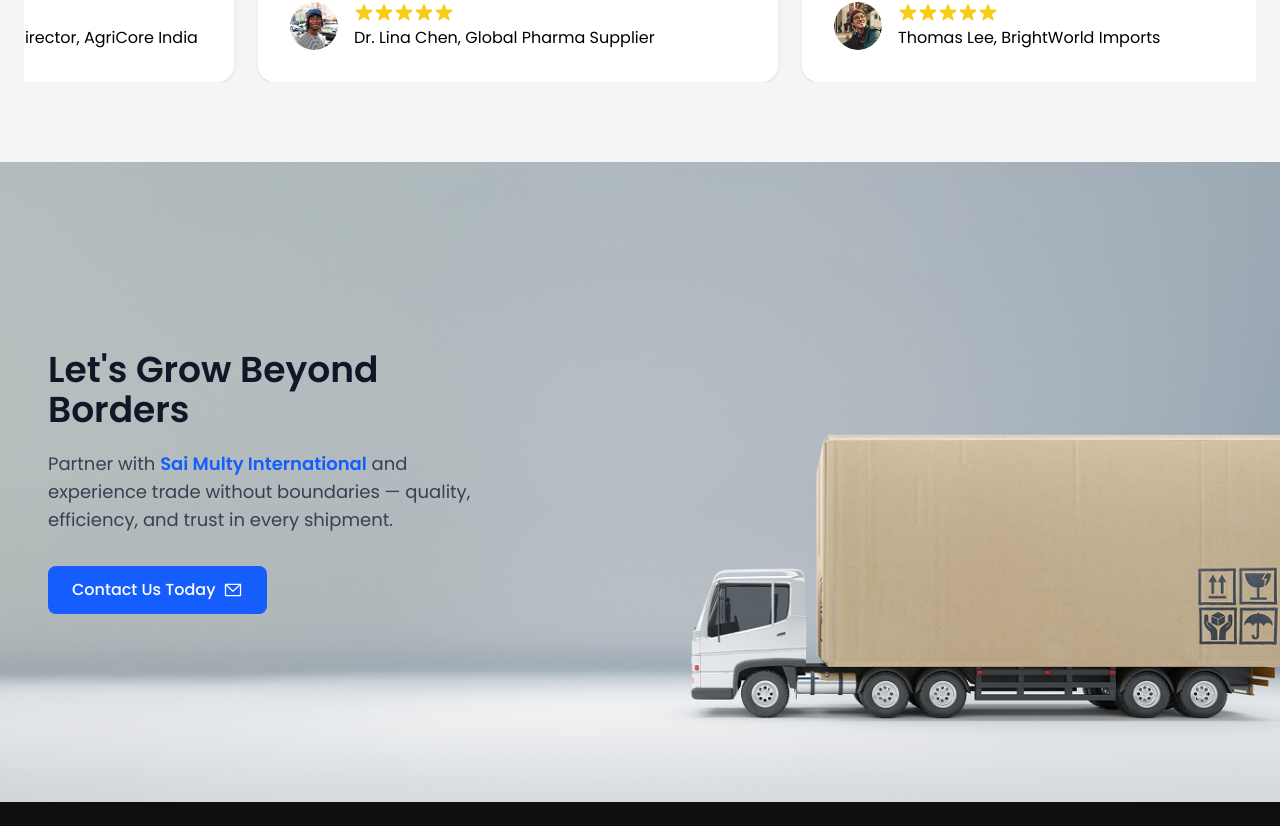
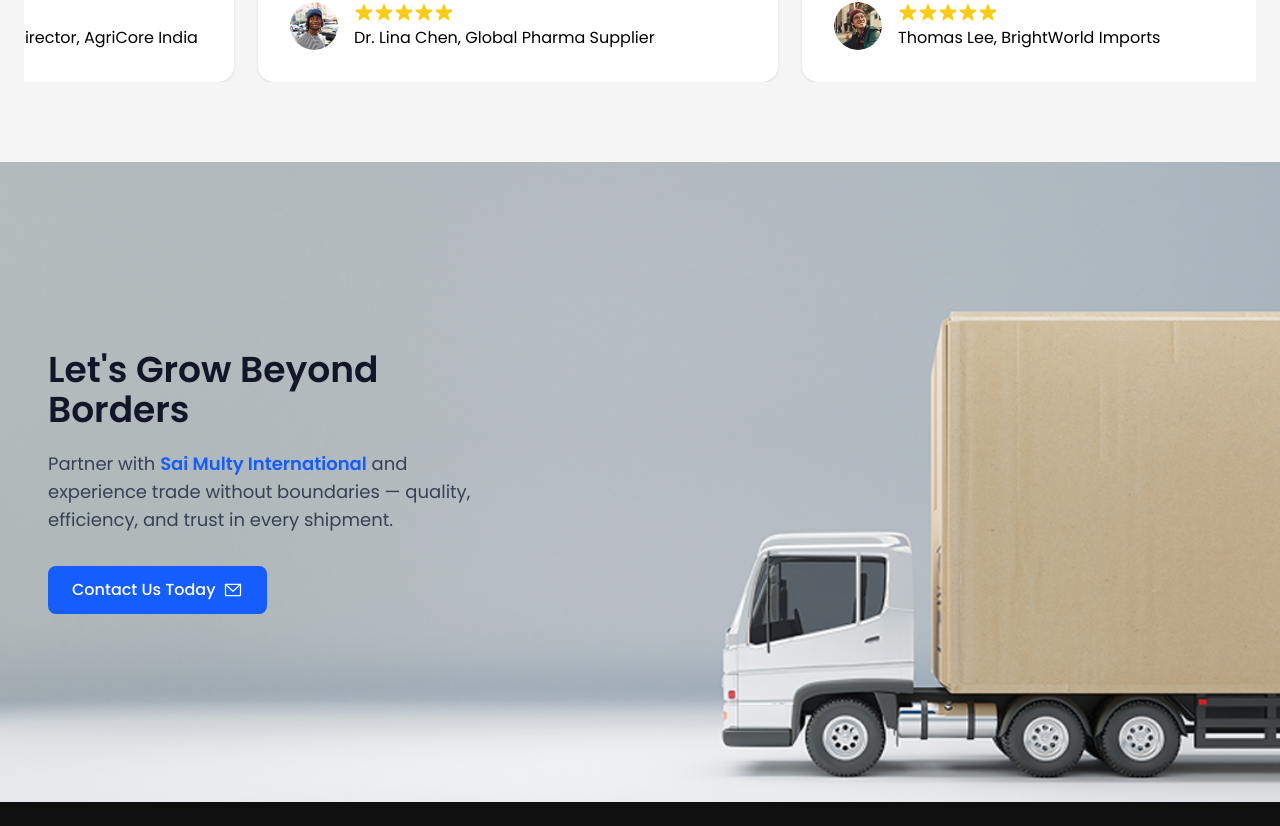
Before and after one commit to colorverse-cvs/smi, a React (Vite) app: page / in a window 1280 px wide. Shown: the part 2674-3500 px from the top of the page. Built offline with nearby package versions, Linux system fonts and the light colour scheme.

Commit message:
Update GrowBeyond.jsx

```diff
--- a/src/CommonSections/GrowBeyond.jsx
+++ b/src/CommonSections/GrowBeyond.jsx
@@ -1,11 +1,11 @@
 export default function GrowBeyondSection() {
   return (
     <section
-      className="relative w-full h-[70vh] md:h-[80vh] bg-cover bg-center bg-no-repeat flex items-center"
-      style={{ backgroundImage: "url('/images/grow-beyond.svg')" }}
+      className="w-screen h-[70vh] md:h-[80vh] bg-cover bg-center bg-no-repeat flex items-center"
+      style={{ backgroundImage: "url('/images/lorry-image-1.png')" }}
     >
       {/* Content Overlay - Left Text */}
-      <div className="relative z-10 w-full max-w-7xl mx-auto flex items-center">
+      <div className="w-full max-w-7xl mx-auto flex items-center">
         <div className="md:pl-12 text-center md:text-left">
           <h2 className="text-3xl sm:text-4xl md:text-4xl font-semibold text-gray-900">
             Let's Grow Beyond<br />
```
